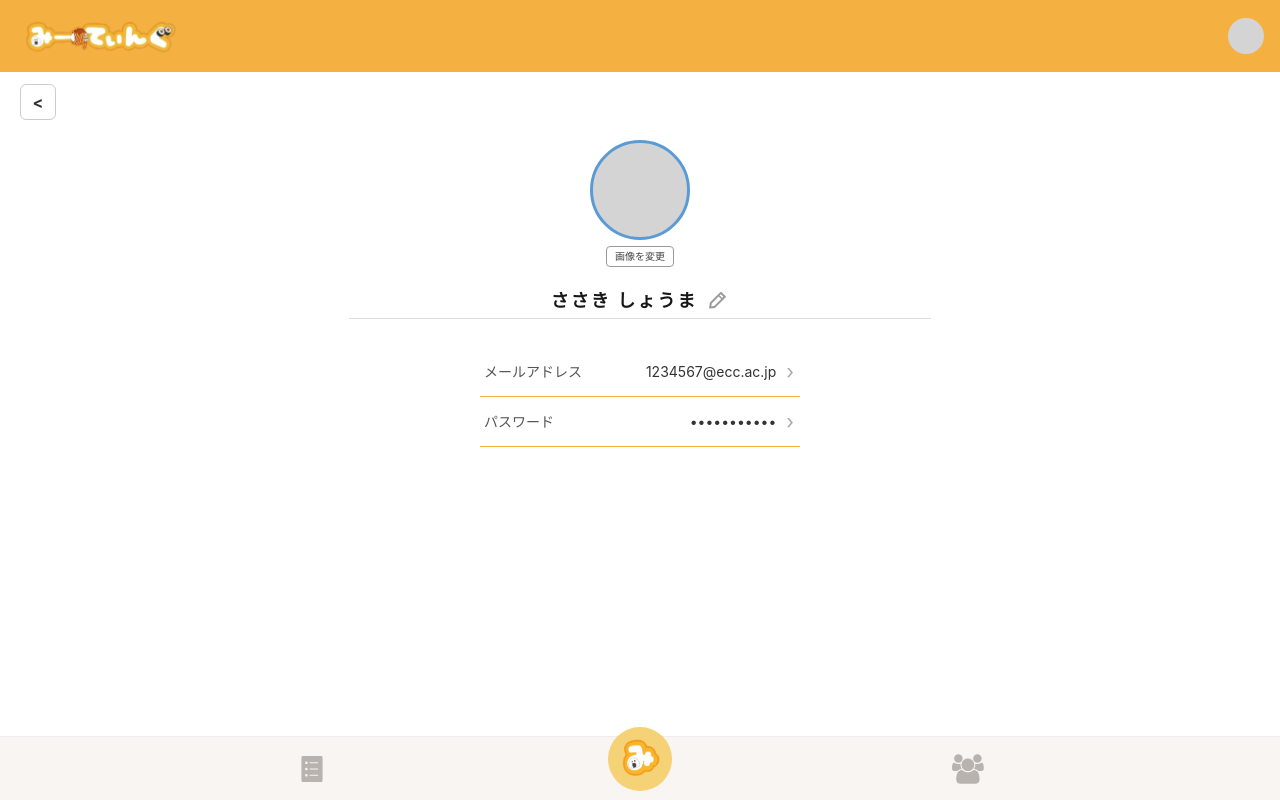
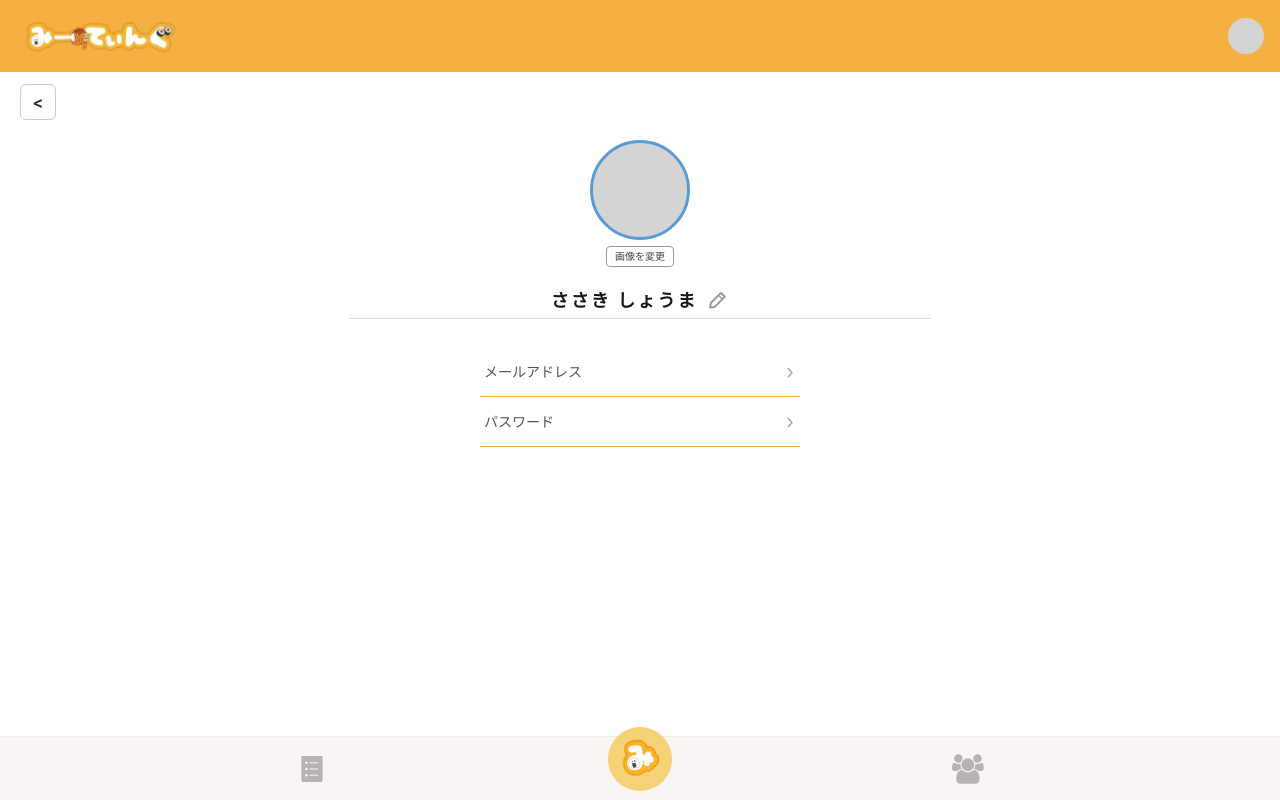
Before and after one commit to shiomoto-kei/TryOnlyException, a Next.js app in the folder lunch-share/: page /register-info in a window 1280 px wide. Built offline with nearby package versions, Linux system fonts and the light colour scheme; no server answers.

Commit message:
プロフでメルアドとパスワード見れるようにした

```diff
--- a/lunch-share/app/login/page.tsx
+++ b/lunch-share/app/login/page.tsx
@@ -28,6 +28,11 @@ export default function LoginPage() {
             setErrorMessage('メールアドレスまたはパスワードが正しくありません。');
             return;
         }
+        window.localStorage.setItem(
+            'lunch-share-login-info',
+            JSON.stringify({ email: email.trim(), password }),
+        );
+
 
         router.push('/question');
     };
--- a/lunch-share/app/register-info/page.tsx
+++ b/lunch-share/app/register-info/page.tsx
@@ -4,12 +4,15 @@ import { useEffect, useRef, useState } from 'react';
 import { useRouter } from 'next/navigation';
 import Header from '../components/Header';
 import BottomNav from '../components/BottomNav';
+import { supabase } from '../lib/supabaseClient';
 import {
   loadStoredProfile,
   loadUserProfile,
   saveUserProfile,
   uploadProfileAvatar,
 } from '../lib/profileStorage';
+
+const LOGIN_INFO_STORAGE_KEY = 'lunch-share-login-info';
 
 const PenIcon = () => (
   <svg width="20" height="20" viewBox="0 0 20 20" fill="none" xmlns="http://www.w3.org/2000/svg">
@@ -23,8 +26,8 @@ export default function RegisterInfoPage() {
   const [name, setName] = useState('ささき しょうま');
   const [editing, setEditing] = useState(false);
   const [tempName, setTempName] = useState(name);
-  const [email, setEmail] = useState('1234567@ecc.ac.jp');
-  const [password, setPassword] = useState('password123');
+  const [email, setEmail] = useState('');
+  const [password, setPassword] = useState('');
   const [editingEmail, setEditingEmail] = useState(false);
   const [editingPassword, setEditingPassword] = useState(false);
   const [avatarSrc, setAvatarSrc] = useState<string | null>(null);
@@ -42,6 +45,30 @@ export default function RegisterInfoPage() {
       setTempName(storedProfile.name);
       setAvatarSrc(storedProfile.avatarSrc);
     }
+    async function syncLoginInfo() {
+  const { data } = await supabase.auth.getUser();
+  const authEmail = data.user?.email ?? '';
+  const storedLoginInfo = window.localStorage.getItem(LOGIN_INFO_STORAGE_KEY);
+
+  if (storedLoginInfo) {
+    try {
+      const parsedLoginInfo = JSON.parse(storedLoginInfo) as {
+        email?: string;
+        password?: string;
+      };
+
+      setEmail(authEmail || parsedLoginInfo.email || '');
+      setPassword(parsedLoginInfo.password || '');
+      return;
+    } catch {
+      window.localStorage.removeItem(LOGIN_INFO_STORAGE_KEY);
+    }
+  }
+
+  setEmail(authEmail);
+}
+
+syncLoginInfo();
 
     syncProfile();
   }, []);
@@ -175,7 +202,7 @@ export default function RegisterInfoPage() {
               />
             ) : (
               <>
-                <span style={styles.fieldValue}>{'•'.repeat(password.length)}</span>
+                <span style={styles.fieldValue}>{password}</span>
                 <button
                   style={styles.arrowBtn}
                   onClick={() => setEditingPassword(true)}
```
